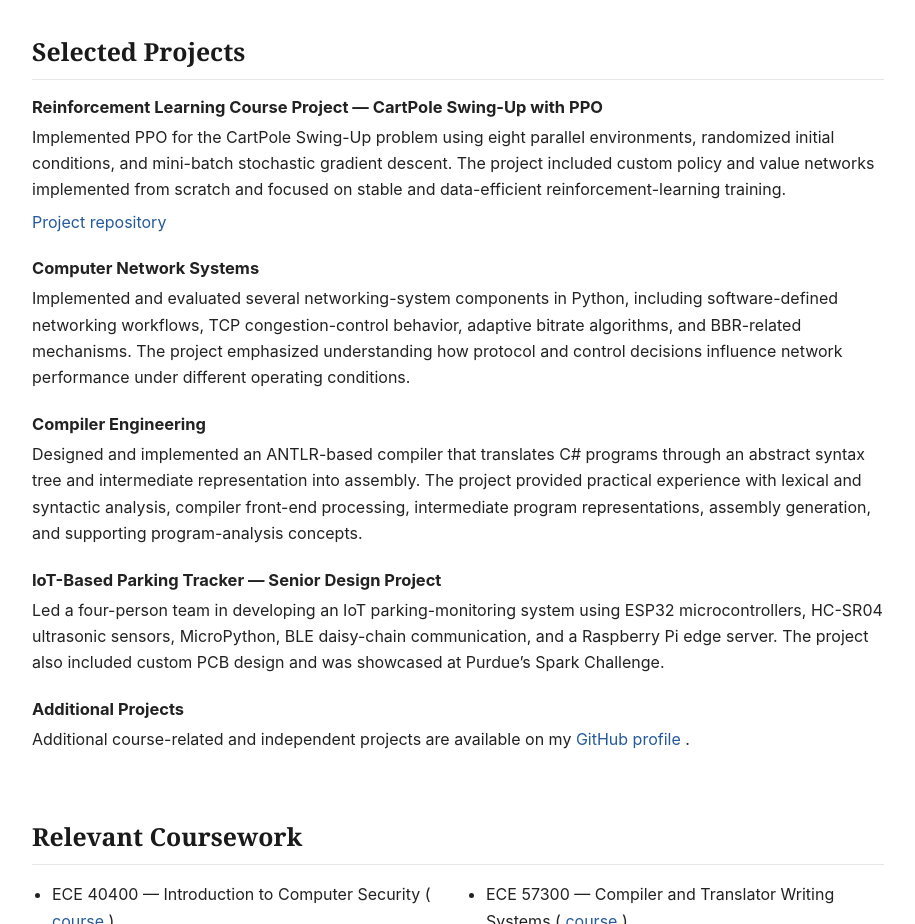
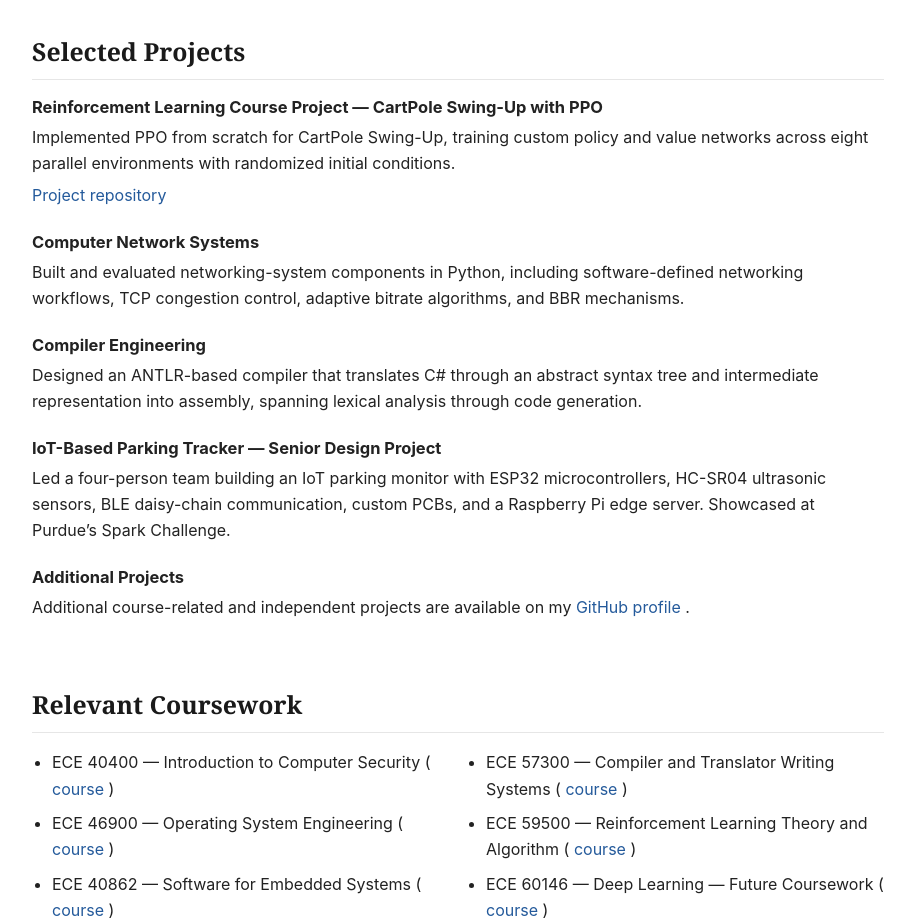
Before and after one commit to changyuan09/changyuan09.github.io, a plain HTML site: page index.html in a window 1280 px wide. Shown: the part 2180-3104 px from the top of the page, without its empty margins (182-1097 px from the left). Drawn offline with Linux system fonts and the light colour scheme.

Commit message:
Condense project descriptions
Cut each Selected Projects blurb to roughly half its length by removing
filler openers ("The project included/emphasized/provided practical
experience with") while keeping all technical specifics.

```diff
--- a/index.html
+++ b/index.html
@@ -649,12 +649,9 @@
         </h3>
 
         <p>
-          Implemented PPO for the CartPole Swing-Up problem using eight
-          parallel environments, randomized initial conditions, and
-          mini-batch stochastic gradient descent. The project included
-          custom policy and value networks implemented from scratch and
-          focused on stable and data-efficient reinforcement-learning
-          training.
+          Implemented PPO from scratch for CartPole Swing-Up, training
+          custom policy and value networks across eight parallel
+          environments with randomized initial conditions.
         </p>
 
         <a
@@ -672,12 +669,9 @@
         <h3>Computer Network Systems</h3>
 
         <p>
-          Implemented and evaluated several networking-system components
-          in Python, including software-defined networking workflows,
-          TCP congestion-control behavior, adaptive bitrate algorithms,
-          and BBR-related mechanisms. The project emphasized understanding
-          how protocol and control decisions influence network performance
-          under different operating conditions.
+          Built and evaluated networking-system components in Python,
+          including software-defined networking workflows, TCP congestion
+          control, adaptive bitrate algorithms, and BBR mechanisms.
         </p>
 
       </div>
@@ -688,12 +682,9 @@
         <h3>Compiler Engineering</h3>
 
         <p>
-          Designed and implemented an ANTLR-based compiler that translates
-          C# programs through an abstract syntax tree and intermediate
-          representation into assembly. The project provided practical
-          experience with lexical and syntactic analysis, compiler
-          front-end processing, intermediate program representations,
-          assembly generation, and supporting program-analysis concepts.
+          Designed an ANTLR-based compiler that translates C# through an
+          abstract syntax tree and intermediate representation into
+          assembly, spanning lexical analysis through code generation.
         </p>
 
       </div>
@@ -707,11 +698,10 @@
         </h3>
 
         <p>
-          Led a four-person team in developing an IoT parking-monitoring
-          system using ESP32 microcontrollers, HC-SR04 ultrasonic sensors,
-          MicroPython, BLE daisy-chain communication, and a Raspberry Pi
-          edge server. The project also included custom PCB design and was
-          showcased at Purdue’s Spark Challenge.
+          Led a four-person team building an IoT parking monitor with
+          ESP32 microcontrollers, HC-SR04 ultrasonic sensors, BLE
+          daisy-chain communication, custom PCBs, and a Raspberry Pi edge
+          server. Showcased at Purdue’s Spark Challenge.
         </p>
 
       </div>
```
